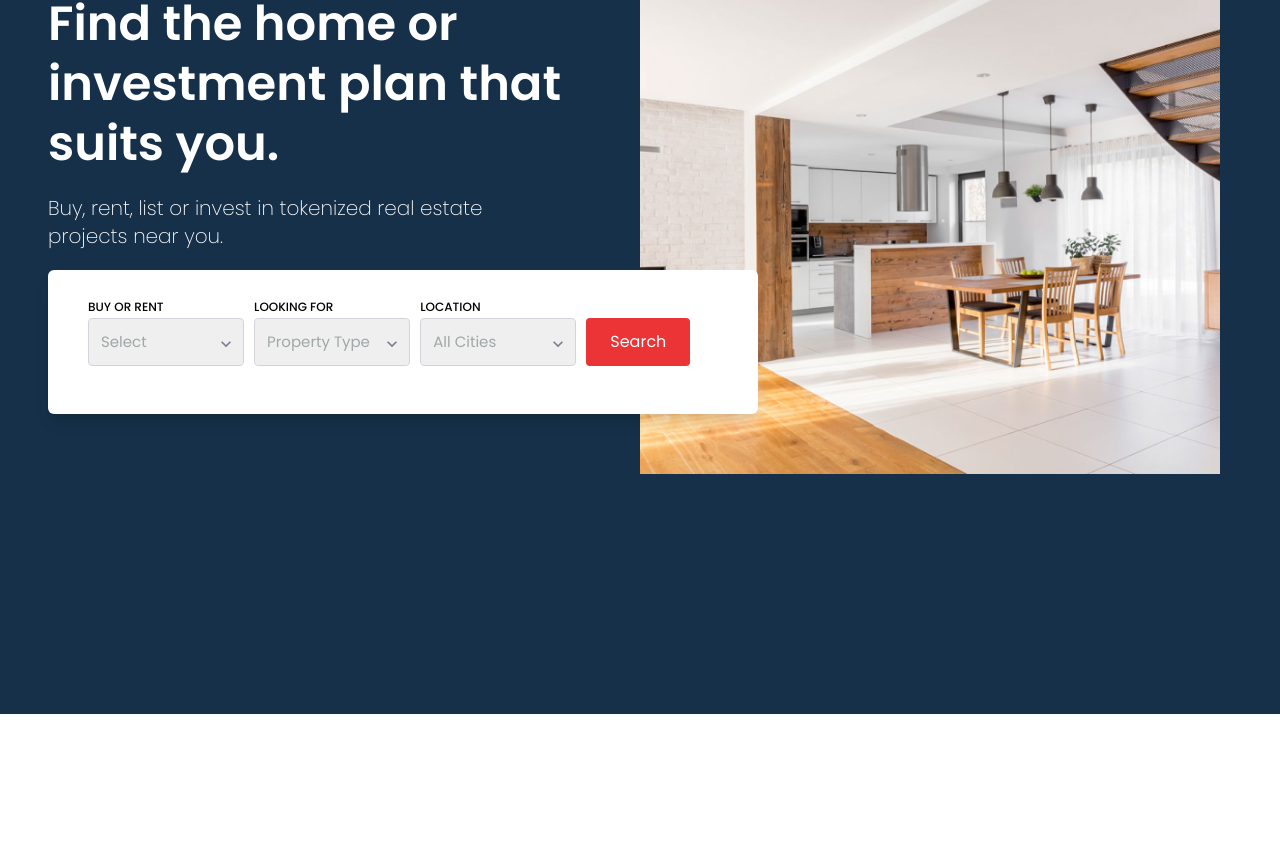
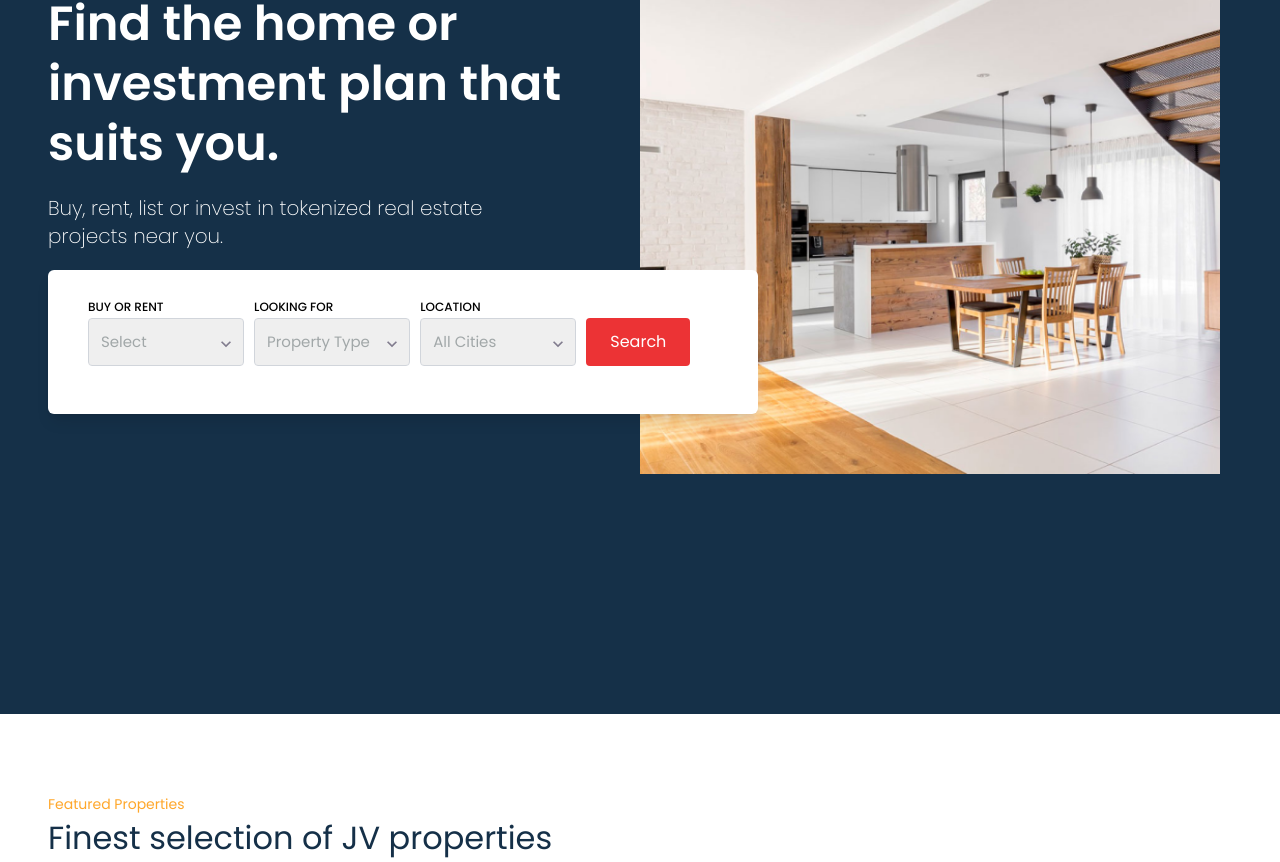
Before and after one commit to Near-Grants-Projects/reits-africa-web, a Next.js app: page / in a window 1280 px wide. Shown: the part 166-1028 px from the top of the page. Before the commit the page ends 880 px from the top, so only its background shows below. Built offline with nearby package versions, Linux system fonts and the light colour scheme.

Commit message:
featured properties

```diff
--- /dev/null
+++ b/components/Properties.js
@@ -0,0 +1,14 @@
+import SectionTitle from './SectionTitle';
+
+export default function Properties() {
+  return (
+    <section className='px-5 md:px-12 pt-16 md:pt-20 '>
+      <SectionTitle
+        title='Featured Properties'
+        text='Finest selection of JV properties'
+      />
+
+      {/* Properties */}
+    </section>
+  );
+}
--- /dev/null
+++ b/components/SectionTitle.js
@@ -0,0 +1,8 @@
+export default function SectionTitle({ title, text }) {
+  return (
+    <div>
+      <h2 className='text-[#FFA72A] text-sm'>{title}</h2>
+      <p className='text-[32px] text-[#153048]'>{text}</p>
+    </div>
+  );
+}
--- a/next.config.js
+++ b/next.config.js
@@ -1,4 +1,5 @@
-/** @type {import('next').NextConfig} */
 module.exports = {
-  reactStrictMode: true,
-}
+  images: {
+    domains: ['res.cloudinary.com'],
+  },
+};
--- a/pages/index.js
+++ b/pages/index.js
@@ -1,10 +1,12 @@
 import Hero from '@/components/Hero';
 import Layout from '@/components/Layout';
+import Properties from '@/components/Properties';
 
 export default function HomePage() {
   return (
     <Layout title='Reits Africa | Home'>
       <Hero />
+      <Properties />
     </Layout>
   );
 }
```
